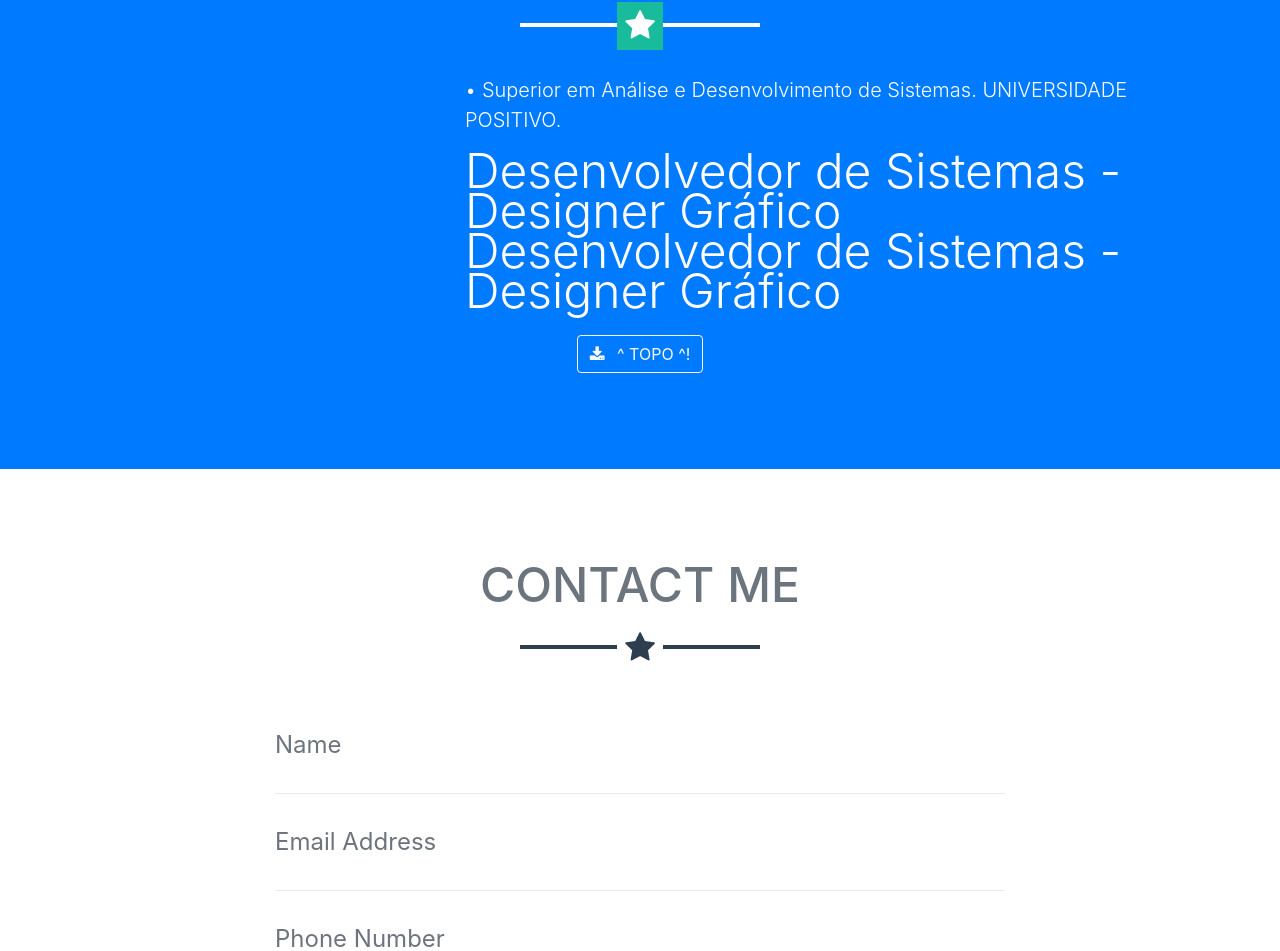
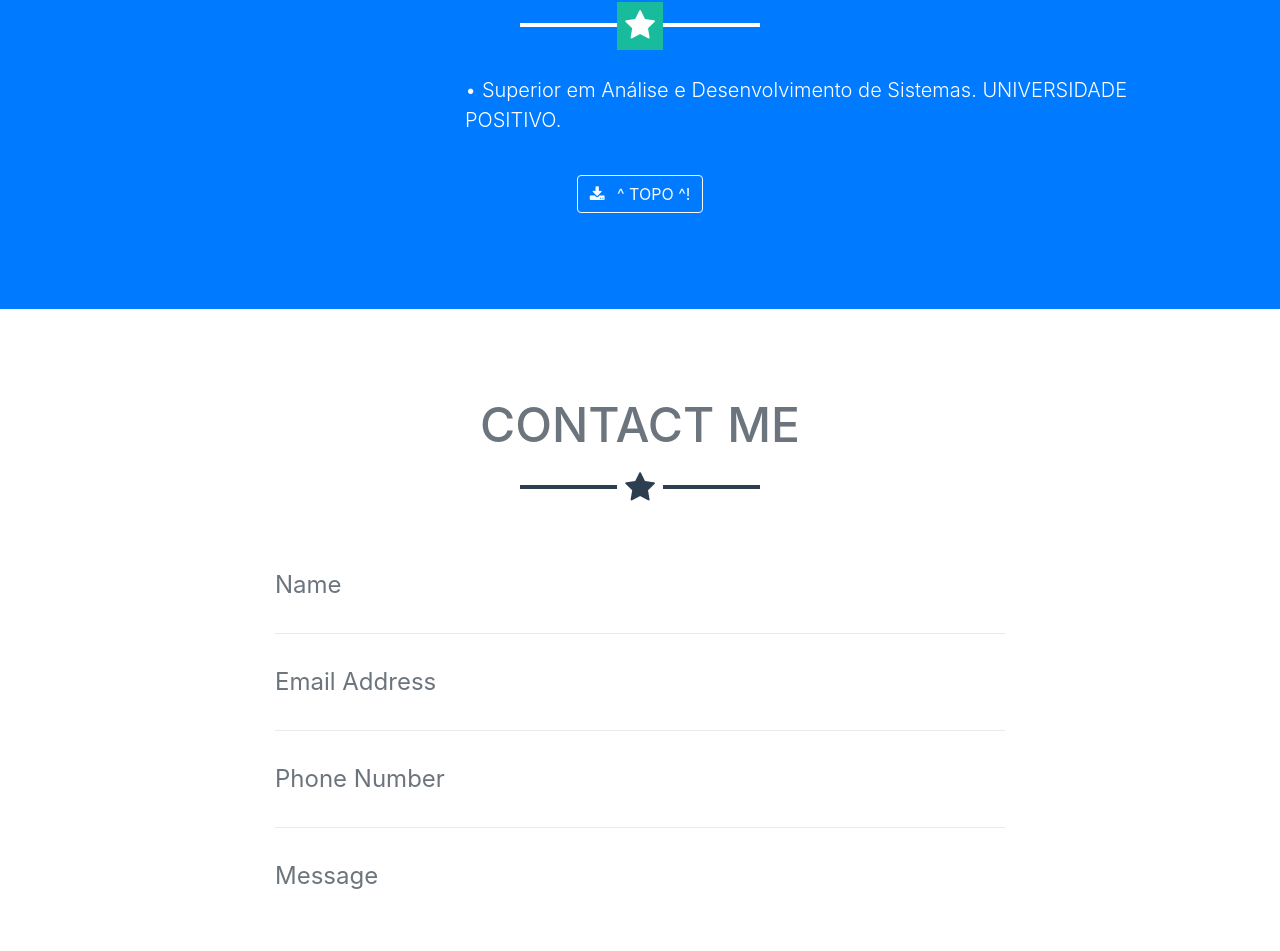
Before and after one commit to EndryckBarros/EndryckBarros.github.io, a website with bundled scripts: page index.html in a window 1280 px wide. Shown: the part 1796-2747 px from the top of the page. Built offline with nearby package versions, Linux system fonts and the light colour scheme.

Commit message:
Revert "Update index.html"
This reverts commit 3967ac463d954011fdc59b9ecd90ee24d220a472.

```diff
--- a/index.html
+++ b/index.html
@@ -140,8 +140,6 @@
         <div class="row">
           <div class="col-lg-8 ml-auto">
             <p class="lead">•  Superior em Análise e Desenvolvimento de Sistemas. UNIVERSIDADE POSITIVO.</p>
-            <h2 class="font-weight-light mb-0">Desenvolvedor de Sistemas - Designer Gráfico</h2>
-            <h2 class="font-weight-light mb-0">Desenvolvedor de Sistemas - Designer Gráfico</h2>
           </div>
 
         </div>
```
